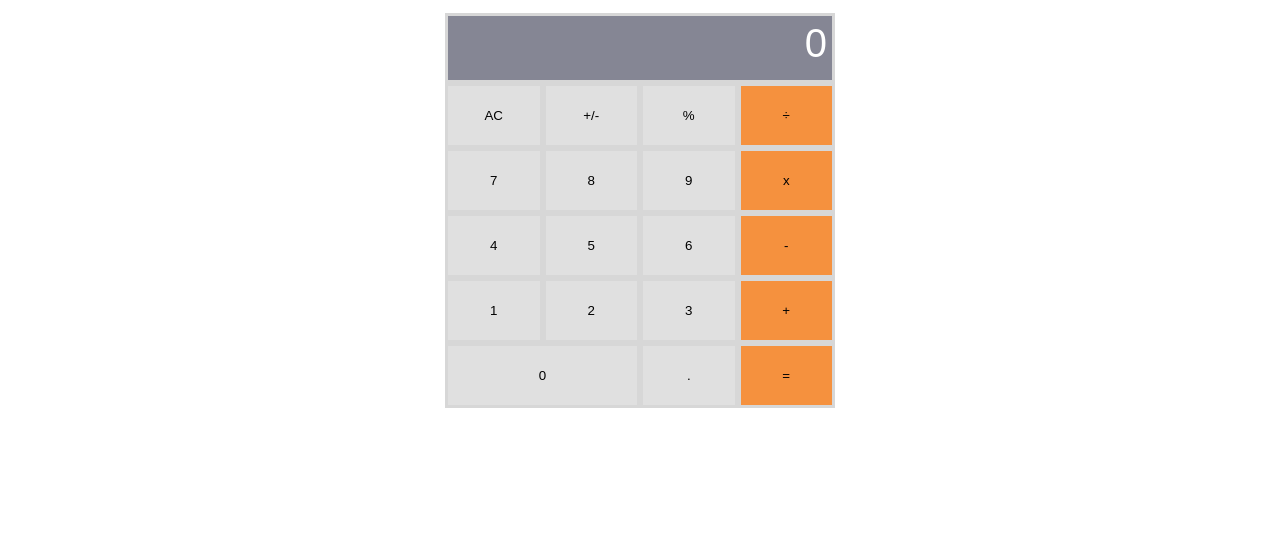
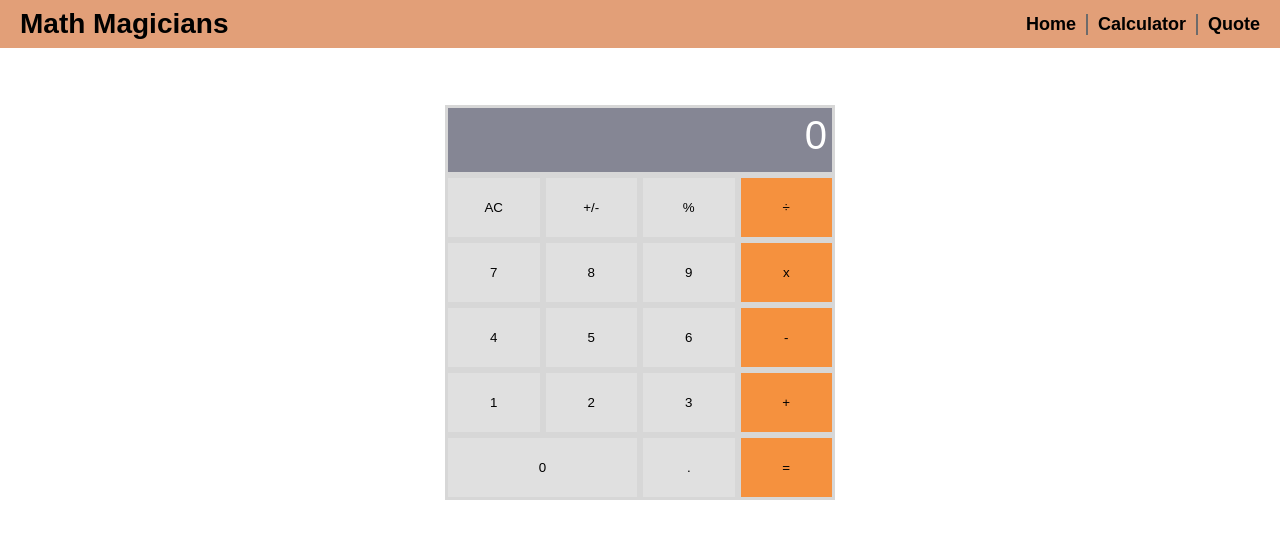
Before and after one commit to AdornChoga/Math_Magicians, a React (Create React App) app: page / in a window 1280 px wide. Shown: the top 538 px of the page. Built offline with nearby package versions, Linux system fonts and the light colour scheme.

Commit message:
Add navigation bar

```diff
--- a/src/App.js
+++ b/src/App.js
@@ -1,7 +1,13 @@
 import React from 'react';
 import Calculator from './components/Calculator';
+import Navbar from './components/Navbar';
 
 // eslint-disable-next-line react/prefer-stateless-function
-const App = () => (<Calculator />);
+const App = () => (
+  <>
+    <Navbar />
+    <Calculator />
+  </>
+);
 
 export default App;
--- /dev/null
+++ b/src/components/Navbar.js
@@ -0,0 +1,33 @@
+import '../stylesheets/Navbar.css';
+
+const Navbar = () => {
+  const navLinks = [
+    {
+      id: 1,
+      path: '',
+      textContent: 'Home',
+    },
+    {
+      id: 2,
+      path: '',
+      textContent: 'Calculator',
+    },
+    {
+      id: 3,
+      path: '',
+      textContent: 'Quote',
+    },
+  ];
+  return (
+    <nav className="nav-bar">
+      <h1>Math Magicians</h1>
+      <ul>
+        {navLinks.map((link) => (
+          <li key={link.id}>{link.textContent}</li>
+        ))}
+      </ul>
+    </nav>
+  );
+};
+
+export default Navbar;
--- a/src/stylesheets/Calculator.css
+++ b/src/stylesheets/Calculator.css
@@ -12,7 +12,8 @@ body {
   display: grid;
   grid-template-columns: 1fr 1fr 1fr 1fr;
   max-width: 40rem;
-  margin: 0 auto;
+  margin-inline: auto;
+  margin-top: 10rem;
   padding: 0.5rem;
   list-style: none;
 }
--- /dev/null
+++ b/src/stylesheets/Navbar.css
@@ -0,0 +1,51 @@
+* {
+  box-sizing: border-box;
+}
+
+html {
+  font-size: 62.5%;
+}
+
+body {
+  padding: 0;
+  margin: 0;
+}
+
+.nav-bar {
+  display: flex;
+  justify-content: space-between;
+  align-items: center;
+  width: 100%;
+  position: fixed;
+  top: 0;
+  left: 0;
+  background-color: rgb(226, 159, 120);
+  padding: 0.8em 2em;
+}
+
+.nav-bar h1 {
+  margin: 0;
+  font-size: 2.8rem;
+}
+
+.nav-bar ul {
+  display: flex;
+  list-style-type: none;
+  gap: 1rem;
+  margin: 0;
+}
+
+.nav-bar ul li {
+  font-size: 1.8rem;
+  font-weight: bold;
+  cursor: pointer;
+}
+
+.nav-bar ul li + li {
+  border-left: 0.2rem solid rgb(109, 107, 107);
+  padding-left: 1rem;
+}
+
+.nav-bar ul li:hover {
+  text-decoration: underline white;
+}
```
